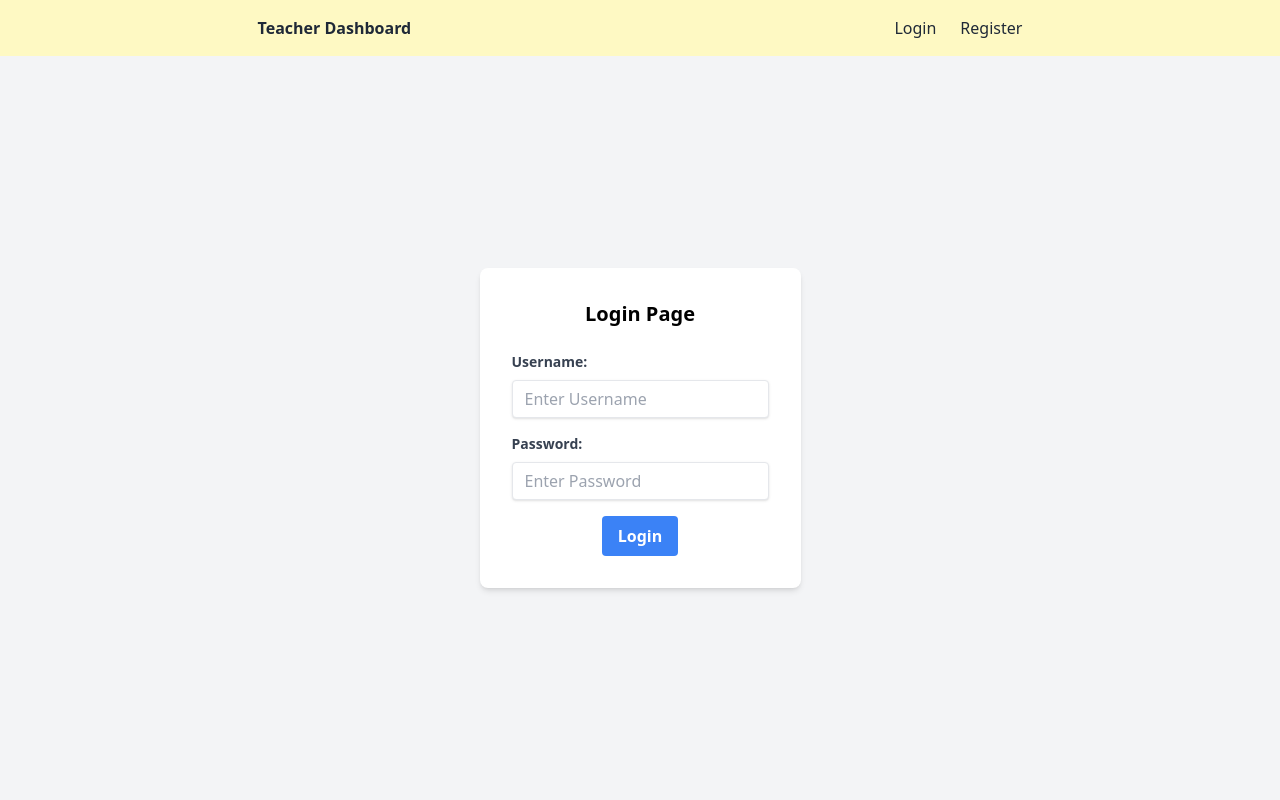
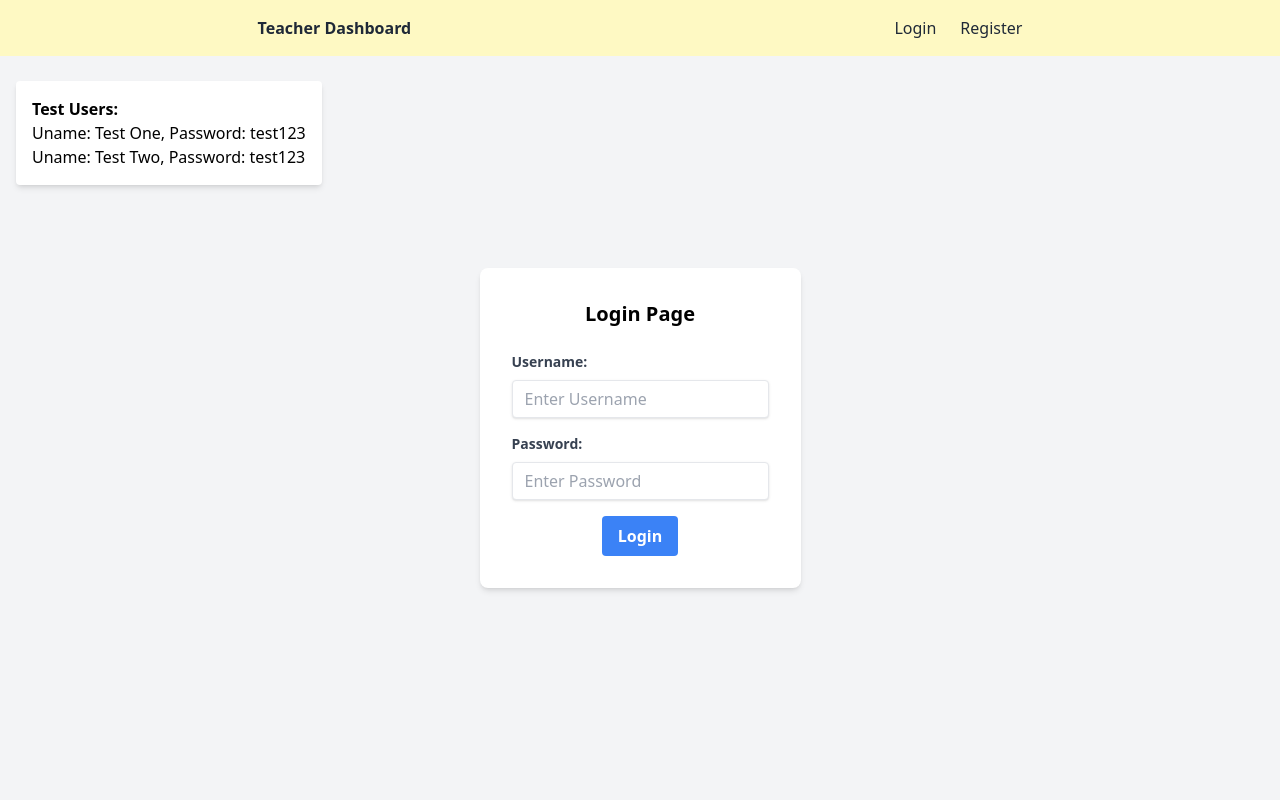
Before and after one commit to AdityaGodambe-555/studentManagementPhp, a PHP site: page /login.php in a window 1280 px wide. Run offline with PHP 8.4, Linux system fonts and the light colour scheme; some libraries are stand-ins or nearby versions.

Commit message:
Refactor:Updated the UI

```diff
--- a/index.php
+++ b/index.php
@@ -19,7 +19,9 @@
 
 <div class="container mx-auto p-6 bg-gray-100">
     <h3 class="text-2xl font-semibold text-center mb-6">
-        <a href="addstudent.php" class="text-blue-600 hover:text-blue-800">Add Student Data</a>
+        <a href="addstudent.php" class="inline-block px-4 py-2 bg-blue-600 text-white rounded hover:bg-blue-700 transition">
+            Add Student Data
+        </a>
     </h3>
     <table class="min-w-full bg-white border border-gray-300 rounded-lg shadow-md">
         <thead>
--- a/login.php
+++ b/login.php
@@ -5,6 +5,11 @@
     include('config.php');
     include("header.php");
 ?>
+<div class="absolute top-[65px] left-0 m-4 bg-white p-4 rounded shadow-md">
+    <h4 class="font-semibold">Test Users:</h4>
+    <p>Uname: Test One, Password: test123</p>
+    <p>Uname: Test Two, Password: test123</p>
+</div>
 <div class="flex items-center justify-center h-screen bg-gray-100">
     <form action="<?php $_SERVER["PHP_SELF"] ?>" method="post" class="max-w-md mx-auto bg-white p-8 rounded-lg shadow-md">
         <h3 class="text-xl font-semibold text-center mb-6">Login Page</h3>
@@ -21,7 +26,6 @@
         </div>
     </form>
 </div>
-
 <?php
     include("footer.php")
 ?>
--- a/register.php
+++ b/register.php
@@ -37,7 +37,7 @@
             }
         }
         else{
-            echo"Password Donot Match";
+            echo"<script>alert('Password Donot Match')</script>";
         }
     }
 ?>
```
